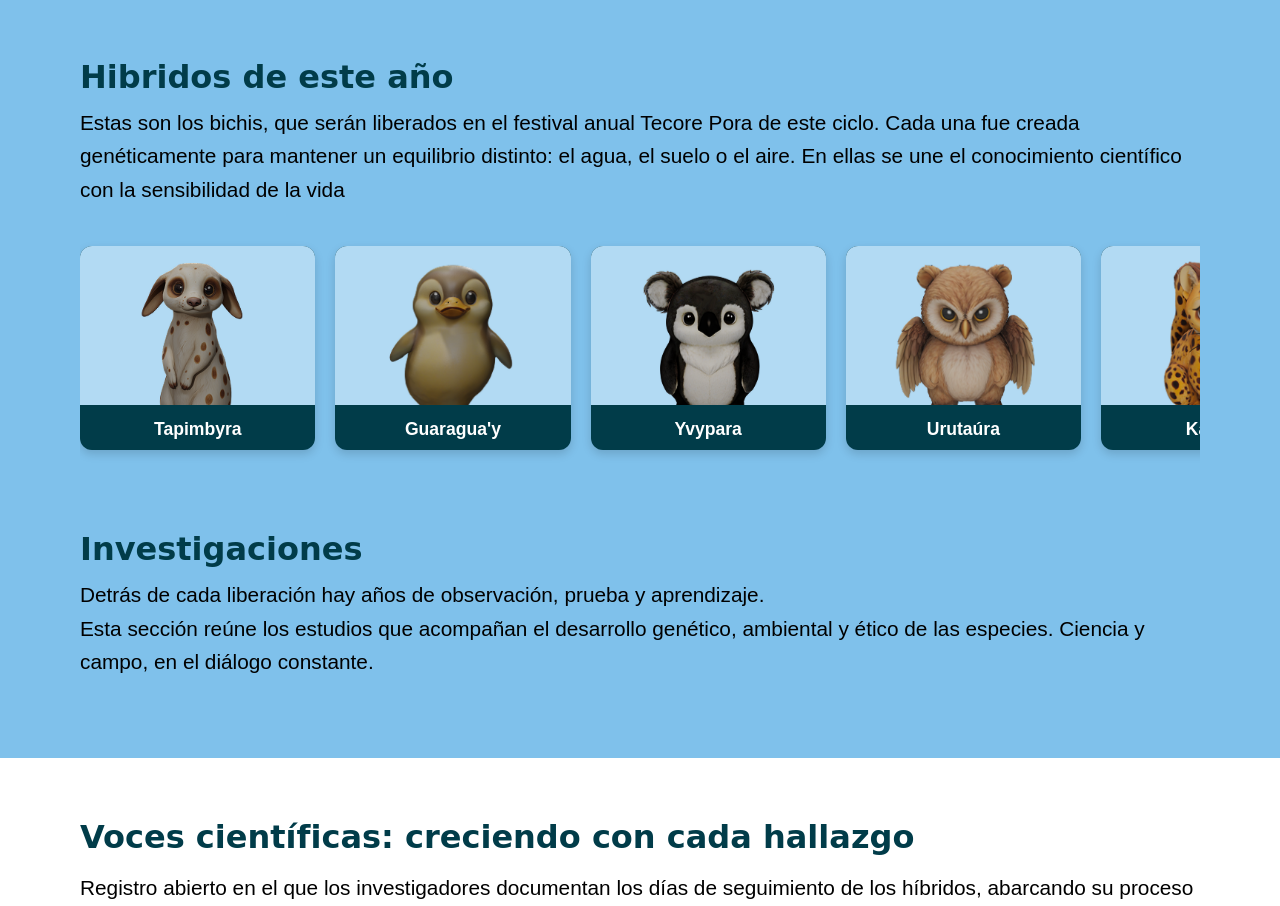
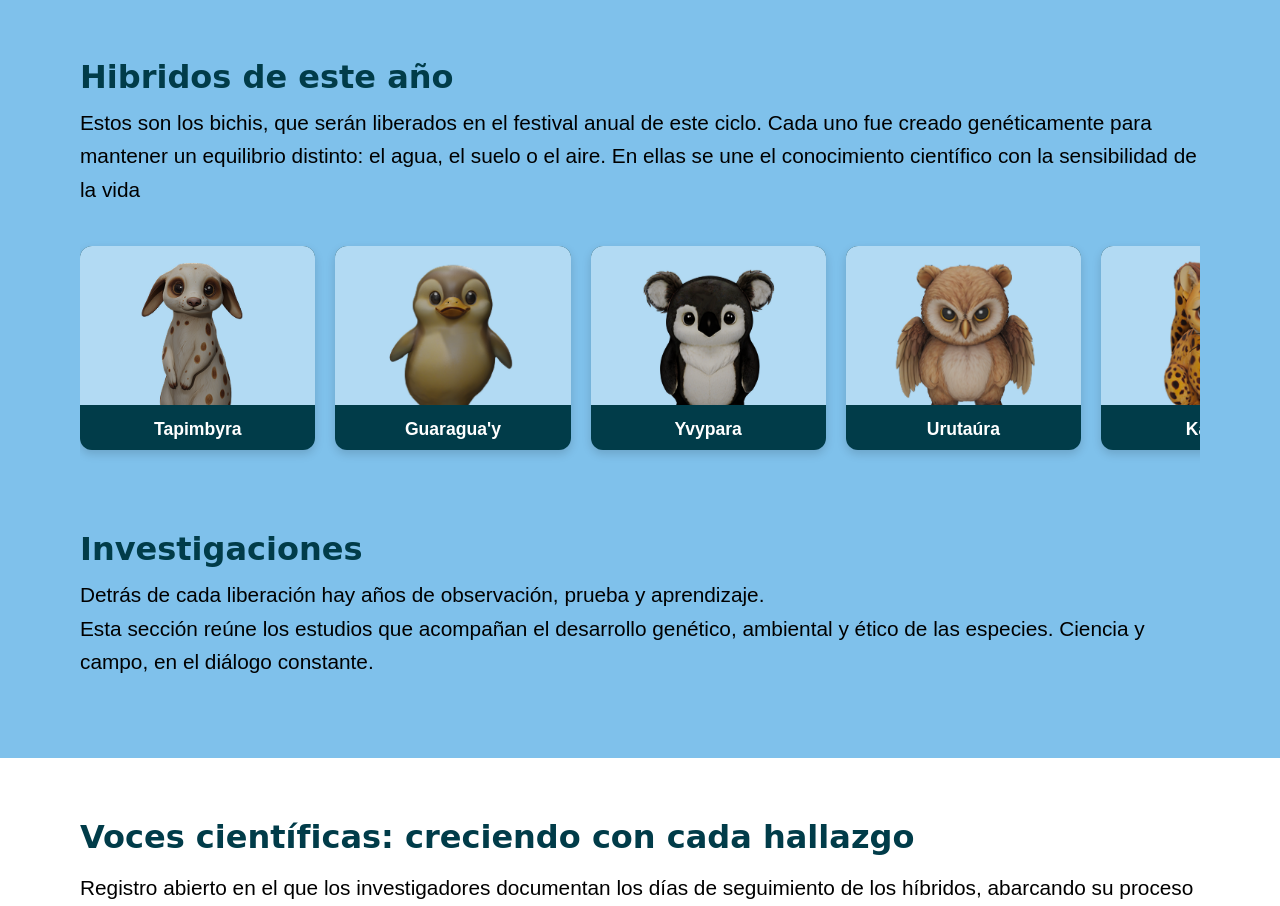
Before and after one commit to BioArka/bitacora.github.io, a plain HTML site: page index.html in a window 1280 px wide. Shown: the part 802-1708 px from the top of the page. Drawn offline with Linux system fonts and the light colour scheme; some packages are replaced by stand-ins of ours; no server answers; a script that the page names is missing; a web font is replaced by a local one.

Commit message:
Update index.html
arreglar faltas de ortografía

```diff
--- a/index.html
+++ b/index.html
@@ -4,7 +4,7 @@
 <head>
     <meta charset="UTF-8">
     <meta name="viewport" content="width=device-width, initial-scale=1.0">
-    <title>Bitacora</title>
+    <title>Bitácora</title>
     <link rel="stylesheet" href="estilos.css">
 
     <!-- Librería model-viewer -->
@@ -33,8 +33,8 @@
     <section class="hibridos">
         <div class="cont-info">
             <h2>Hibridos de este año</h2>
-            <p>Estas son los bichis, que serán liberados en el festival anual Tecore Pora de este ciclo. Cada una
-                fue creada genéticamente para mantener un equilibrio distinto: el agua, el suelo o el aire. En
+            <p>Estos son los bichis, que serán liberados en el festival anual de este ciclo. Cada uno
+                fue creado genéticamente para mantener un equilibrio distinto: el agua, el suelo o el aire. En
                 ellas se une el conocimiento científico con la sensibilidad de la vida</p>
         </div>
         <div class="cont-cards" id="carrusel">
```
